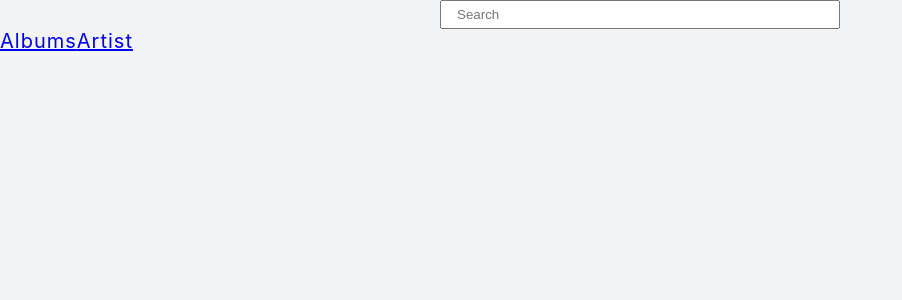
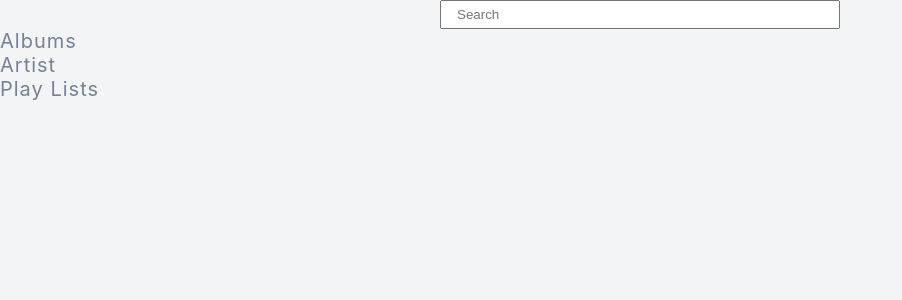
Before and after one commit to ofirlevy6658/music-app, a React (Create React App) app: page /playlists in a window 1280 px wide. Shown: the top 300 px of the page, without its empty margins (0-902 px from the left). Built offline with nearby package versions, Linux system fonts and the light colour scheme; no server answers.

Commit message:
playlist

```diff
--- a/src/componenet/Albums.js
+++ b/src/componenet/Albums.js
@@ -11,7 +11,6 @@ const Albums = ({ albumData }) => {
 				<div className="card">
 					<img src={album.images[0].url} alt="album img" />
 					<p>{album.name.slice(0, 22)}</p>
-					{/* <p>{album.artists[0].name}</p> */}
 				</div>
 			</Link>
 		);
--- a/src/componenet/App.js
+++ b/src/componenet/App.js
@@ -1,13 +1,15 @@
 import React, { useEffect, useState } from "react";
 import axios from "axios";
-import { BrowserRouter, Route, Switch } from "react-router-dom";
+import { BrowserRouter, Route, Switch, Redirect } from "react-router-dom";
+import "./css/app.css";
 
-import "./css/app.css";
+import PlayList from "./PlayList";
 import { Credentials } from "./Credentials";
 import NavCategory from "./NavCategory";
 import Albums from "./Albums";
 import Artist from "./Artist";
 import Album from "./Album";
+import NotFound from "./NotFound";
 
 const App = () => {
 	const spotify = Credentials();
@@ -29,13 +31,10 @@ const App = () => {
 			setToken(response.data.access_token);
 		};
 		getToken();
-		console.log("Test");
 	}, [spotify.ClientId, spotify.ClientSecret]);
 
 	useEffect(() => {
-		console.log("test");
 		const fetchData = async () => {
-			console.log(Token);
 			const response = await axios(
 				`https://api.spotify.com/v1/search?query=${encodeURIComponent(
 					query
@@ -69,6 +68,9 @@ const App = () => {
 			<BrowserRouter>
 				<NavCategory />
 				<Switch>
+					<Route exact path="/">
+						<Redirect to="/albums" />
+					</Route>
 					<Route
 						path="/albums"
 						exact
@@ -82,10 +84,18 @@ const App = () => {
 						}
 					/>
 					<Route
+						path="/playlists"
+						exact
+						component={() =>
+							data && <PlayList playListData={data.playlists.items} />
+						}
+					/>
+					<Route
 						path="/albums/:id"
 						exact
 						component={() => <Album token={Token} />}
 					/>
+					<Route path="/" component={NotFound} />
 				</Switch>
 			</BrowserRouter>
 		</>
--- a/src/componenet/NavCategory.js
+++ b/src/componenet/NavCategory.js
@@ -4,8 +4,17 @@ import { Link } from "react-router-dom";
 const NavCategory = () => {
 	return (
 		<div>
-			<Link to="/albums">Albums</Link>
-			<Link to="/artists">Artist</Link>
+			<ul>
+				<li>
+					<Link to="/albums">Albums</Link>
+				</li>
+				<li>
+					<Link to="/artists">Artist</Link>
+				</li>
+				<li>
+					<Link to="/playlists">Play Lists</Link>
+				</li>
+			</ul>
 		</div>
 	);
 };
--- /dev/null
+++ b/src/componenet/NotFound.js
@@ -0,0 +1,15 @@
+import React from "react";
+import "./css/notfound.css";
+
+const NotFound = () => {
+	return (
+		<div class="notfound">
+			<h1>404s and heartbreaks</h1>
+			<h3>We couldn’t find the page you were looking for.</h3>
+			<h3>Use the Nav to return.</h3>
+			<img src="https://www.scdn.co/i/404/record.svg" alt="404" />
+		</div>
+	);
+};
+
+export default NotFound;
--- a/src/componenet/PlayList.js
+++ b/src/componenet/PlayList.js
@@ -1,3 +1,22 @@
 import React from "react";
 
-const PlayList = () => {};
+const PlayLists = ({ playListData }) => {
+	console.log(playListData);
+	const renderPlayLists = playListData.map((playlist) => {
+		return (
+			<div className="card" key={playlist.id}>
+				<a
+					target="_blank"
+					rel="noreferrer"
+					href={playlist.external_urls.spotify}
+				>
+					<img src={playlist.images[0].url} alt="playlist img" />
+					<p>{playlist.name.slice(0, 22)}</p>
+				</a>
+			</div>
+		);
+	});
+	return <div>{renderPlayLists}</div>;
+};
+
+export default PlayLists;
--- a/src/componenet/css/app.css
+++ b/src/componenet/css/app.css
@@ -15,6 +15,10 @@ body {
 	letter-spacing: 1px;
 	color: #778298;
 }
+a {
+	text-decoration: none;
+	color: #778298;
+}
 
 .search-container {
 	border: black solid 3px;
--- /dev/null
+++ b/src/componenet/css/notfound.css
@@ -0,0 +1,6 @@
+.notfound {
+	display: flex;
+	font-size: 2rem;
+	flex-direction: column;
+	align-items: center;
+}
```
